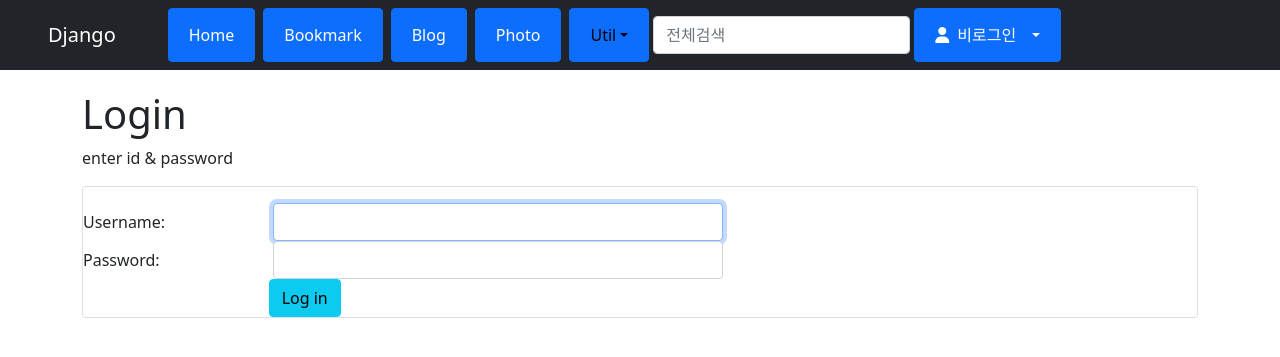
After one commit to nexiom1221/Django, a Django app: page /accounts/login/ in a window 1280 px wide. The commit adds this page. Shown: the top 357 px of the page. Run offline with Django 3.2, Linux system fonts and the light colour scheme; parts of the project's set-up code (start-up, migrations or seed data) failed here and were passed over; some libraries are stand-ins or nearby versions.

Commit message:
인증기능

```diff
--- a/blog/blog/settings.py
+++ b/blog/blog/settings.py
@@ -42,6 +42,7 @@ INSTALLED_APPS = [
     'taggit.apps.TaggitAppConfig',
     'taggit_templatetags2',
     'photo.apps.PhotoConfig',
+    'widget_tweaks',
 ]
 
 MIDDLEWARE = [
@@ -138,3 +139,5 @@ TAGGIT_LIMIT = 50
 
 DISQUS_SHORTNAME = 'django-web-2'
 DISQUS_MY_DOMAIN = 'http://192.168.56.101:8000'
+
+LOGIN_REDIRECT_URL = '/'
--- a/blog/blog/urls.py
+++ b/blog/blog/urls.py
@@ -20,6 +20,8 @@ from blog.views import HomeView
 from django.conf.urls.static import static
 from django.conf import settings
 
+from blog.views import UserCreateView, UserCreateDoneTV
+
 urlpatterns = [
     path('admin/', admin.site.urls),
 
@@ -27,4 +29,8 @@ urlpatterns = [
     path('bookmark/', include('bookmark.urls')),
     path('blog2/', include('blog2.urls')),
     path('photo/', include('photo.urls')),
+    path('accounts/', include('django.contrib.auth.urls')),
+    path('account/register/', UserCreateView.as_view(), name='register'),
+    path('account/register/done', UserCreateDoneTV.as_view(), name='register_done'),
+
 ] + static(settings.MEDIA_URL, document_root = settings.MEDIA_ROOT)
--- a/blog/templates/base.html
+++ b/blog/templates/base.html
@@ -54,6 +54,30 @@
             <form class="form-inline my-2" action="" method="post"> {% csrf_token %}
                 <input class="form-control mr-sm-2" type="search" placeholder="전체검색" name="search_word">
             </form>
+
+            <ul class="navbar-nav ml-5 mr-5">
+              <li class="nav-item dropdown mx-1 btn btn-primary">
+                {% if user.is_active %}
+                <a class="nav-link dropdown-toggle text-white" href="#" data-toggle="dropdown">
+                  <i class="fas fa-user"></i>&ensp;{% firstof user.get_short_name user.get_username %}&ensp;
+                </a>
+                <div class="dropdown-menu">
+                  <a class="dropdown-item" href="{% url 'logout' %}">Logout</a>
+                  <a class="dropdown-item" href="{% url 'password_change' %}">Change Password</a>
+                </div>
+
+                {% else %}
+                <a class="nav-link dropdown-toggle text-white" href="#" data-toggle="dropdown">
+                  <i class="fas fa-user"></i>&ensp;비로그인&ensp;
+                </a>
+                <div class="dropdown-menu">
+                  <a class="dropdown-item" href="{% url 'login' %}">Login</a>
+                  <a class="dropdown-item" href="{% url 'register' %}">Register</a>
+                </div>
+
+                {% endif %}
+              </li>
+            </ul>
           </div>
       </nav>
 
--- /dev/null
+++ b/blog/templates/registration/login.html
@@ -0,0 +1,38 @@
+{% extends 'base.html' %}
+{% load widget_tweaks %}
+
+{% block title %}login.html{% endblock %}
+
+{% block content %}
+<h1>Login</h1>
+<p class="font-italic">enter id & password</p>
+
+{% if form.errors %}
+<div class="alert alert-danger">
+    <div class="font-weight-bold">Wrong!</div>
+    {{ form.errors }}
+</div>
+{% endif %}
+
+<form action="." method="post" class="card pt-3">{% csrf_token %}
+    <div class="form-group row">
+        {{ form.username|add_label_class:"col-form-label col-sm-2 ml-3 font-weight-bold" }}
+        <div class="col-sm-5">
+            {{ form.username|add_class:"form-control"|attr:"autofocus" }}
+        </div>
+    </div>
+
+    <div class="form-group row">
+        {{ form.password|add_label_class:"col-form-label col-sm-2 ml-3 font-weight-bold" }}
+        <div class="col-sm-5">
+            {{ form.password|add_class:"form-control" }}
+        </div>
+    </div>
+    <div class="form-group">
+        <div class="offset-sm-2 col-sm-5">
+            <input type="submit" value="Log in" class="btn btn-info" />
+            <input type="hidden" name="next" value="{{ next }}" />
+        </div>
+    </div>
+</form>
+{% endblock %}
```
Also changed, not shown: blog/blog/views.py (+13 -0 lines).
